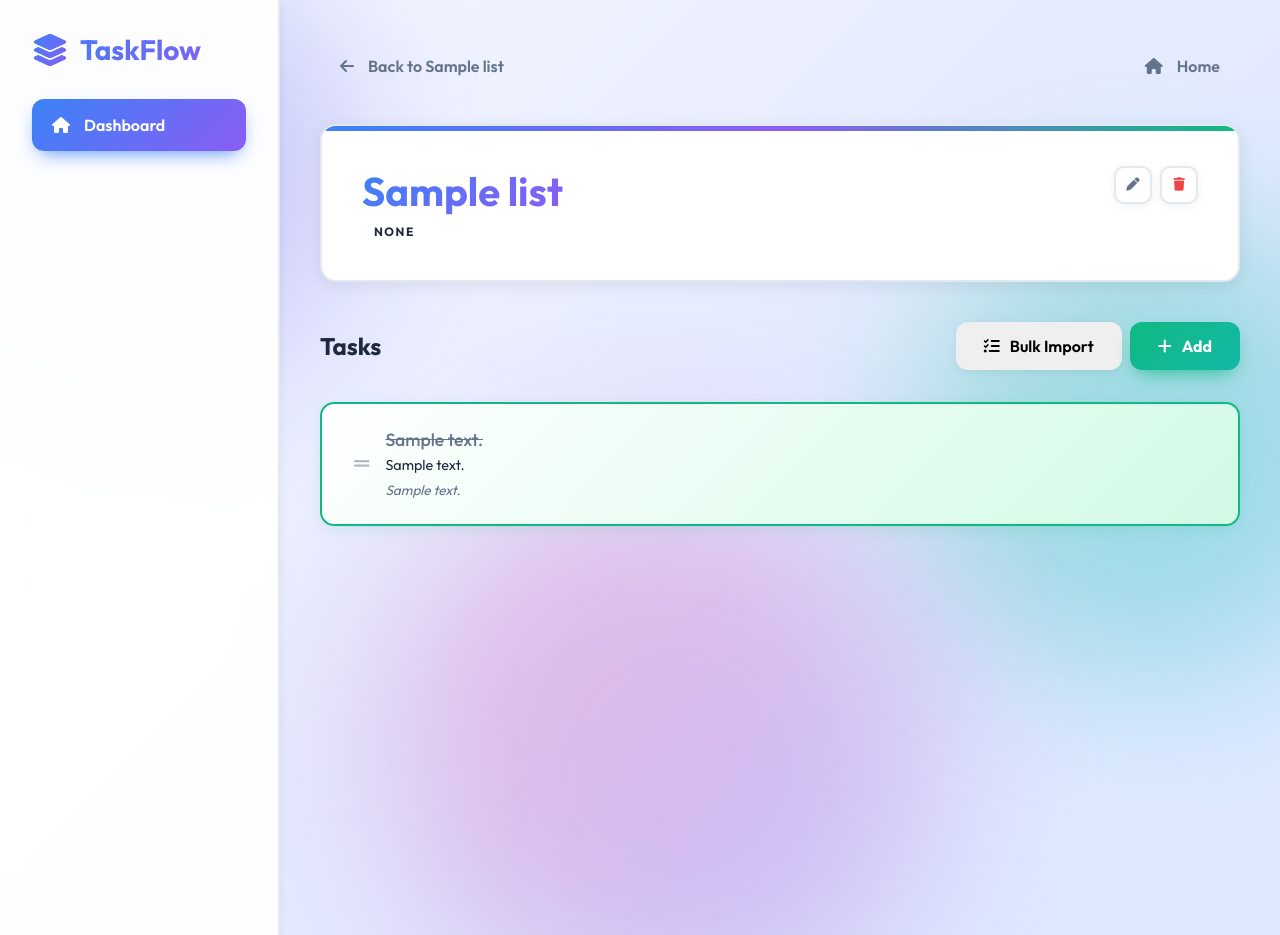
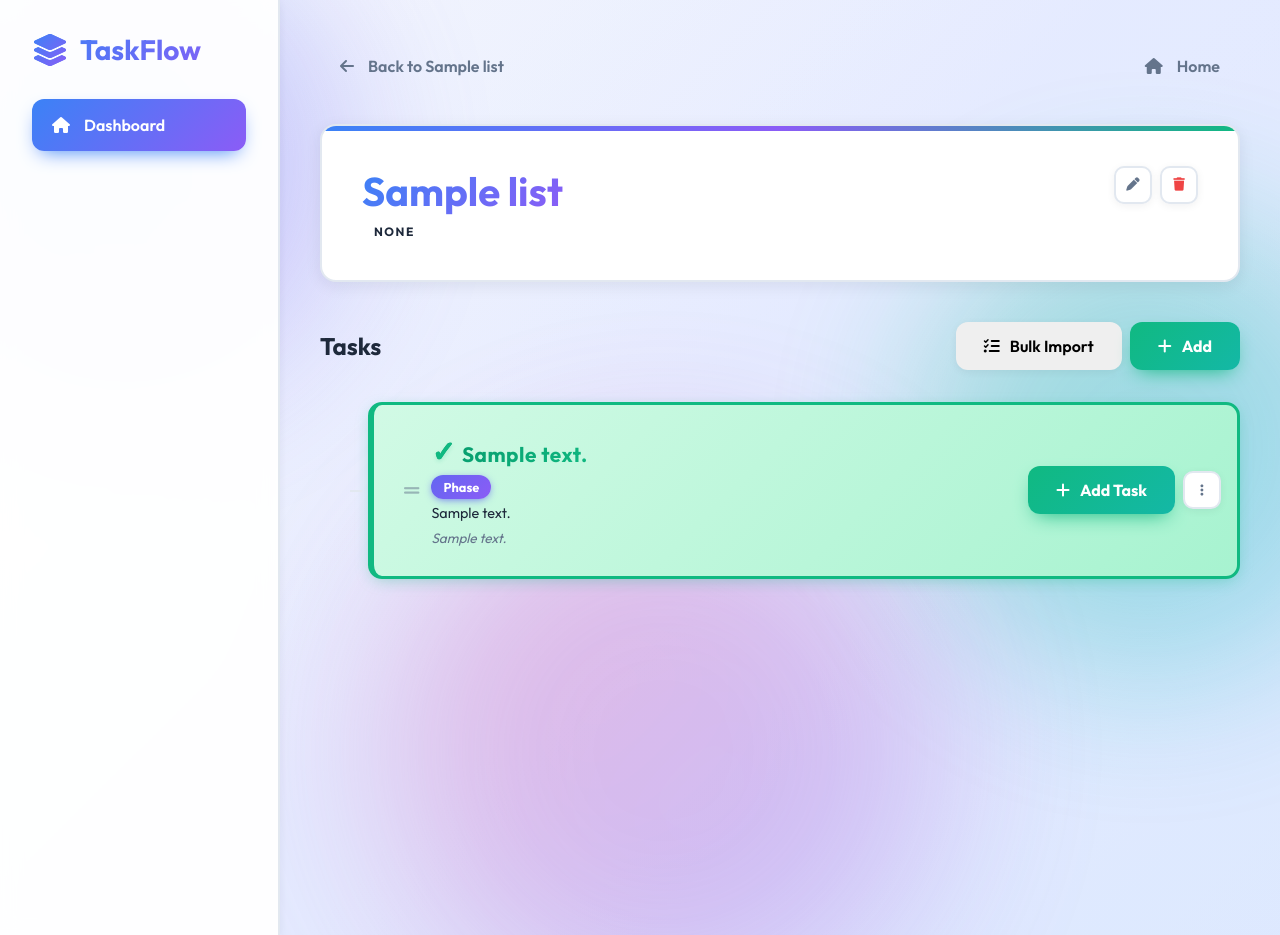
Before and after one commit to Arifrei/todo_app, a Flask app: page /list/1 in a window 1280 px wide. Run offline with Flask 3, Linux system fonts and the light colour scheme; tables that the repository leaves empty hold one stand-in row (values such as "Sample post").

Commit message:
Moer UI changes

```diff
--- a/app.py
+++ b/app.py
@@ -161,7 +161,7 @@
         ordered.append(new_item)
 
     if phase_id:
-        phase = next((i for i in ordered if i.id == phase_id and i.status == 'phase'), None)
+        phase = next((i for i in ordered if i.id == phase_id and i.is_phase), None)
         if phase:
             try:
                 phase_idx = ordered.index(phase)
@@ -199,21 +199,29 @@
     sorted_items = []
     phase_groups = []
     current_phase_items = []
+    current_phase = None
 
     # The relationship is already ordered by order_index
     for item in todo_list.items:
-        if item.status == 'phase':
+        if item.is_phase:
             if current_phase_items:
                 phase_groups.append(current_phase_items)
             phase_groups.append([item]) # The phase header itself
+            current_phase = item
             current_phase_items = []
         else:
+            # Backfill phase_id if not set
+            if current_phase and not item.phase_id:
+                item.phase_id = current_phase.id
             current_phase_items.append(item)
     if current_phase_items:
         phase_groups.append(current_phase_items)
 
+    # Commit any backfilled phase_id values
+    db.session.commit()
+
     for group in phase_groups:
-        if len(group) == 1 and group[0].status == 'phase':
+        if len(group) == 1 and group[0].is_phase:
             sorted_items.extend(group)
         else:
             incomplete = sorted([i for i in group if i.status != 'done'], key=lambda x: x.order_index)
@@ -273,8 +281,11 @@
     project_type = data.get('project_type', 'list') # Default to 'list'
     phase_id = data.get('phase_id')
     status = data.get('status', 'not_started')
+    is_phase_item = (status == 'phase')
     if status not in ['not_started', 'in_progress', 'done', 'phase']:
         status = 'not_started'
+    if status == 'phase':
+        status = 'not_started'  # Phases start as not_started
     if is_project:
         status = 'not_started'
     next_order = db.session.query(db.func.coalesce(db.func.max(TodoItem.order_index), 0)).filter_by(list_id=list_id).scalar() + 1
@@ -284,7 +295,9 @@
         description=description,
         notes=notes,
         status=status,
-        order_index=next_order
+        order_index=next_order,
+        phase_id=int(phase_id) if phase_id else None,
+        is_phase=is_phase_item
     )
 
     if is_project:
@@ -304,6 +317,11 @@
         except (TypeError, ValueError):
             phase_id_int = None
         insert_item_in_order(todo_list, new_item, phase_id=phase_id_int)
+        # Update the phase status (mark as incomplete if it was done)
+        if phase_id_int:
+            phase_item = TodoItem.query.get(phase_id_int)
+            if phase_item:
+                phase_item.update_phase_status()
     else:
         insert_item_in_order(todo_list, new_item)
 
@@ -329,16 +347,23 @@
 
     if request.method == 'PUT':
         data = request.json
+        old_status = item.status
         new_status = data.get('status', item.status)
         if new_status == 'done' and item.status != 'done':
             item.completed_at = datetime.utcnow()
         elif new_status != 'done':
             item.completed_at = None
         item.status = new_status
-        item.status = data.get('status', item.status)
         item.content = data.get('content', item.content)
         item.description = data.get('description', item.description)
         item.notes = data.get('notes', item.notes)
+
+        # If this task's status changed and it belongs to a phase, update phase status
+        if old_status != new_status and item.phase_id:
+            phase_item = TodoItem.query.get(item.phase_id)
+            if phase_item:
+                phase_item.update_phase_status()
+
         db.session.commit()
         return jsonify(item.to_dict())
 
@@ -351,7 +376,7 @@
     dest_phase_id = data.get('destination_phase_id')
 
     # Prevent moving phase headers for now
-    if item.status == 'phase':
+    if item.is_phase:
         return jsonify({'error': 'Cannot move a phase header.'}), 400
 
     # --- Moving a Project to another Hub ---
@@ -424,7 +449,7 @@
         payload.append({
             'id': l.id,
             'title': l.title,
-            'phases': [{'id': i.id, 'content': i.content} for i in l.items if i.status == 'phase']
+            'phases': [{'id': i.id, 'content': i.content} for i in l.items if i.is_phase]
         })
     return jsonify(payload)
 
@@ -514,11 +539,22 @@
         status = data.get('status')
         if status not in ['not_started', 'in_progress', 'done', 'phase']:
             return jsonify({'error': 'invalid status'}), 400
+
+        affected_phases = set()
         for item in items:
             # Avoid changing phases to task statuses inadvertently
-            if item.status == 'phase' and status != 'phase':
+            if item.is_phase:
                 continue
             item.status = status
+            if item.phase_id:
+                affected_phases.add(item.phase_id)
+
+        # Update all affected phase statuses
+        for phase_id in affected_phases:
+            phase_item = TodoItem.query.get(phase_id)
+            if phase_item:
+                phase_item.update_phase_status()
+
         db.session.commit()
         return jsonify({'updated': len(items)})
 
--- a/static/style.css
+++ b/static/style.css
@@ -514,13 +514,13 @@
 .task-list {
     display: flex;
     flex-direction: column;
-    gap: 1.25rem;
+    gap: 0.5rem;
 }
 
 .task-item {
     background: var(--white);
     border: 2px solid var(--border-color);
-    padding: 1.5rem 2rem;
+    padding: 1.5rem 1rem 1.5rem 0.25rem;
     border-radius: 14px;
     display: flex;
     align-items: center;
@@ -538,14 +538,39 @@
 }
 
 .task-item.phase {
-    background: linear-gradient(135deg, var(--indigo-light) 0%, var(--secondary-light) 100%);
-    border-color: var(--indigo);
-    border-width: 2px;
+    background: linear-gradient(135deg, var(--indigo-light) 0%, var(--secondary-light) 100%) !important;
+    border-color: var(--indigo) !important;
+    border-width: 3px !important;
+    border-left-width: 6px !important;
     box-shadow: 0 4px 16px -4px rgba(99, 102, 241, 0.2);
+    padding: 1.75rem 1rem 1.75rem 0.25rem;
+    font-size: 1.1rem;
 }
 
 .task-item.phase:hover {
     box-shadow: 0 8px 24px -4px rgba(99, 102, 241, 0.3);
+}
+
+/* Phase in progress */
+.task-item.phase.status-in_progress {
+    background: linear-gradient(135deg, var(--warning-light) 0%, var(--indigo-light) 100%) !important;
+    border-color: var(--warning-color) !important;
+}
+
+/* Indent tasks that are under a phase */
+.task-item.under-phase {
+    margin-left: 3rem;
+    position: relative;
+}
+
+.task-item.under-phase::before {
+    content: '';
+    position: absolute;
+    left: -1.5rem;
+    top: 50%;
+    width: 0.75rem;
+    height: 2px;
+    background: var(--border-color);
 }
 
 .task-item.status-not_started {
@@ -578,6 +603,11 @@
     color: var(--text-muted);
 }
 
+/* Override strikethrough for phases */
+.task-item.phase.status-done .task-text {
+    text-decoration: none !important;
+}
+
 .item-is-hub {
     background: linear-gradient(135deg, var(--accent-light) 0%, var(--teal-light) 100%);
     border-color: var(--accent-color);
@@ -591,18 +621,27 @@
 .task-content {
     display: flex;
     align-items: center;
-    gap: 1rem;
+    gap: 0.25rem;
     flex: 1;
     min-width: 0; /* Allows flex items to shrink */
     position: relative;
 }
 
-/* Checkbox Selection Styling - Positioned absolutely to not take space */
+/* Add space between drag handle and task body */
+.task-content .drag-handle {
+    margin-right: 0.5rem;
+}
+
+/* When checkbox appears, shift content to the right */
+.task-item:hover .task-content,
+body.selection-mode-active .task-content,
+.task-item:has(.select-item:checked) .task-content {
+    margin-left: 0.5rem;
+}
+
+/* Checkbox Selection Styling */
 .select-item {
-    position: absolute;
-    left: -2.5rem;
-    top: 50%;
-    transform: translateY(-50%);
+    position: relative;
     width: 22px;
     height: 22px;
     cursor: pointer;
@@ -689,12 +728,45 @@
 }
 
 .task-item.phase .task-text {
-    font-weight: 700;
-    font-size: 1.2rem;
+    font-weight: 800;
+    font-size: 1.3rem;
     background: linear-gradient(135deg, var(--indigo), var(--secondary-color));
     -webkit-background-clip: text;
     -webkit-text-fill-color: transparent;
     background-clip: text;
+    letter-spacing: 0.5px;
+}
+
+/* Phase with done status - keep it looking like a phase but with celebration colors */
+.task-item.phase.status-done {
+    background: linear-gradient(135deg, #d1fae5 0%, #a7f3d0 100%) !important;
+    border-color: var(--accent-color) !important;
+    border-width: 3px !important;
+    border-left-width: 6px !important;
+    box-shadow: 0 4px 16px -4px rgba(16, 185, 129, 0.4) !important;
+}
+
+.task-item.phase.status-done:hover {
+    box-shadow: 0 8px 24px -4px rgba(16, 185, 129, 0.5) !important;
+}
+
+.task-item.phase.status-done .task-text {
+    background: linear-gradient(135deg, #059669, #10b981) !important;
+    -webkit-background-clip: text !important;
+    -webkit-text-fill-color: transparent !important;
+    background-clip: text !important;
+    color: transparent !important;
+}
+
+/* Add large checkmark before completed phase */
+.task-item.phase.status-done .task-text::before {
+    content: '✓ ';
+    font-size: 1.8rem;
+    color: var(--accent-color);
+    font-weight: 900;
+    background: none;
+    -webkit-text-fill-color: var(--accent-color);
+    text-shadow: 0 2px 4px rgba(16, 185, 129, 0.2);
 }
 
 .task-description {
@@ -1282,6 +1354,16 @@
     .drag-handle {
         opacity: 1;
     }
+
+    /* Reduce indentation on mobile */
+    .task-item.under-phase {
+        margin-left: 1.5rem;
+    }
+
+    .task-item.under-phase::before {
+        left: -0.75rem;
+        width: 0.5rem;
+    }
 }
 
 /* Print Styles */
--- a/templates/list_view.html
+++ b/templates/list_view.html
@@ -107,7 +107,7 @@
 
 <div class="task-list" id="items-container">
     {% for item in items %}
-    <div class="task-item {{ 'phase' if item.status == 'phase' else '' }} status-{{ item.status }} {% if item.linked_list and item.linked_list.type == 'hub' %}item-is-hub{% endif %}" id="item-{{ item.id }}" data-status="{{ item.status }}" data-item-id="{{ item.id }}">
+    <div class="task-item {{ 'phase' if item.is_phase else '' }} {{ 'under-phase' if item.phase_id else '' }} status-{{ item.status }} {% if item.linked_list and item.linked_list.type == 'hub' %}item-is-hub{% endif %}" id="item-{{ item.id }}" data-status="{{ item.status }}" data-item-id="{{ item.id }}">
         <div class="task-content">
             <input type="checkbox" class="select-item" data-item-id="{{ item.id }}" data-status="{{ item.status }}" onchange="toggleSelectItem({{ item.id }}, this.checked)">
             <div class="drag-handle" title="Drag to reorder" data-drag-id="{{ item.id }}">
@@ -121,7 +121,7 @@
                     <div class="hub-pill">Hub</div>
                     {% endif %}
                 </div>
-                {% if item.status == 'phase' %}
+                {% if item.is_phase %}
                 <div class="phase-pill">Phase</div>
                 {% endif %}
                 {% if item.description %}
@@ -166,7 +166,7 @@
                 </div>
                 {% endif %}
 
-                {% if item.status == 'phase' %}
+                {% if item.is_phase %}
                 <button class="btn btn-secondary phase-inline-add" onclick="openAddItemModal({{ item.id }}, 'task')">
                     <i class="fa-solid fa-plus"></i> Add Task
                 </button>
@@ -185,7 +185,7 @@
                 </div>
                 {% endif %}
 
-                {% if todo_list.type == 'list' and item.status != 'phase' %}
+                {% if todo_list.type == 'list' and not item.is_phase %}
                 <div class="status-buttons">
                     <button class="btn-status status-in_progress {% if item.status == 'in_progress' %}active{% endif %}" onclick="inlineToggleStatus({{ item.id }}, '{{ item.status }}', 'in_progress')">Started</button>
                     <button class="btn-status status-done {% if item.status == 'done' %}active{% endif %}" onclick="inlineToggleStatus({{ item.id }}, '{{ item.status }}', 'done')">Done</button>
```
Also changed, not shown: migrate.py (+14 -0 lines), models.py (+37 -1 lines), .claude/settings.local.json (added).
